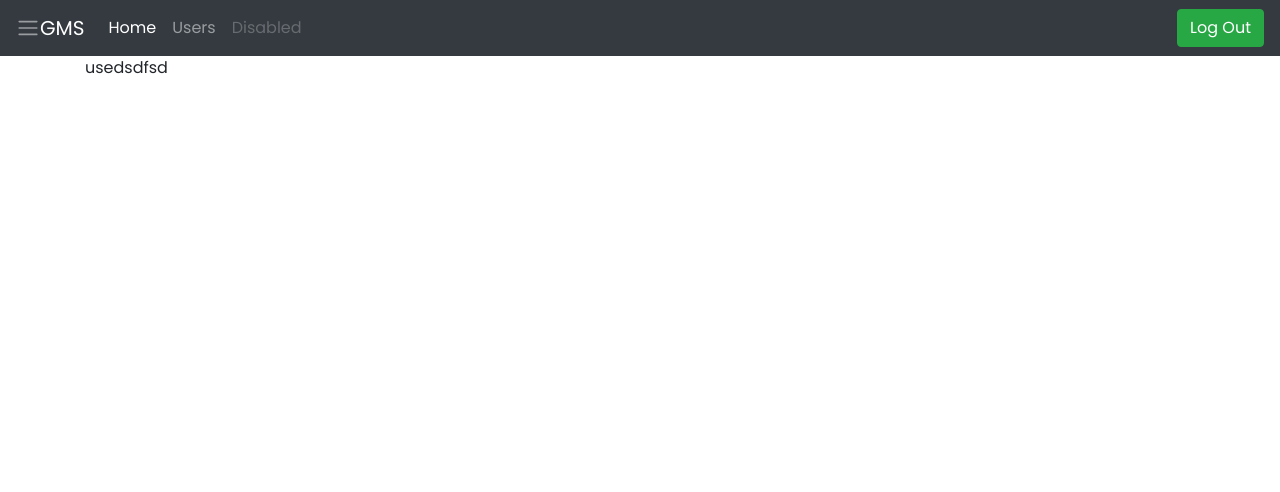
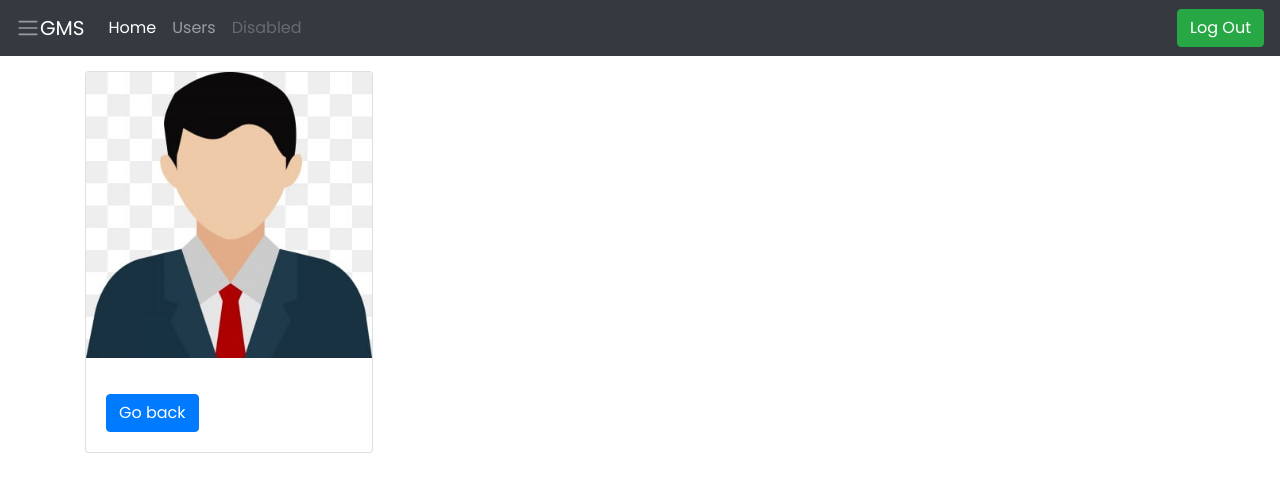
Before and after one commit to midhun-p/react, a React (Create React App) app: page /user-details/1 in a window 1280 px wide. Shown: the top 492 px of the page. Built offline with nearby package versions, Linux system fonts and the light colour scheme; no server answers.

Commit message:
User details added

```diff
--- a/src/components/UserDetails.js
+++ b/src/components/UserDetails.js
@@ -1,9 +1,44 @@
-import React from 'react'
+import { React, useEffect, useState } from 'react'
+import userLogo from '../assets/img/user.jpg';
+import { Link, useParams } from "react-router-dom"
 
 function UserDetails() {
+    const params = useParams();
+    const userDetails = {
+        name: '',
+        email:'',
+        phone:'',
+        website:'',
+        company:{
+            name:''
+        }
+    }
+    const [user, setuserDetails] = useState(userDetails);
+
+    useEffect(() => {
+        fetch('https://jsonplaceholder.typicode.com/users/' + params["id"])
+            .then(response => response.json())
+            .then(res => {
+                setuserDetails(res);
+            })
+    }, []);
     return (
         <div>
-            usedsdfsd
+            <div className="row">
+                <div className="col-lg-4">
+                    <div className="card card-div">
+                        <img className="card-img-top" src={userLogo} alt="Card image cap" />
+                        <div class="card-body">
+                            <h5 class="card-title">{user.name}</h5>
+                            <p className="card-text">{user.email}</p>
+                            <p className="card-text">{user.phone}</p>
+                            <p className="card-text">{user.website}</p>
+                            <p className="card-text">{user.company.name}</p>
+                            <Link to={'/users/'} className="btn btn-primary">Go back</Link>
+                        </div>
+                    </div>
+                </div>
+            </div>
         </div>
     )
 }
```
